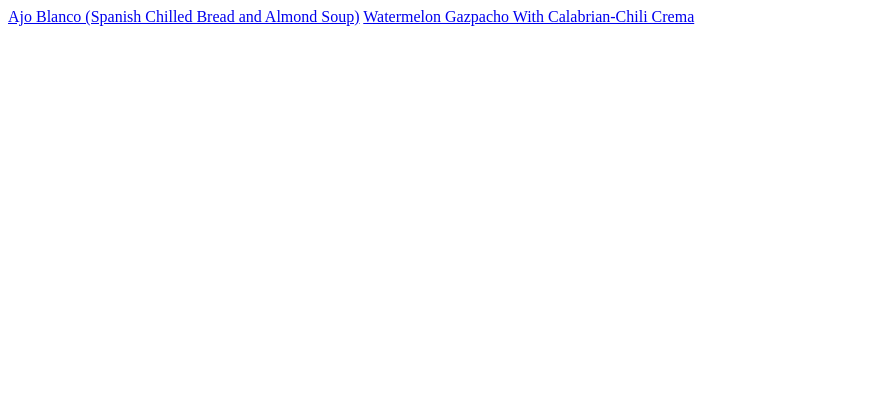
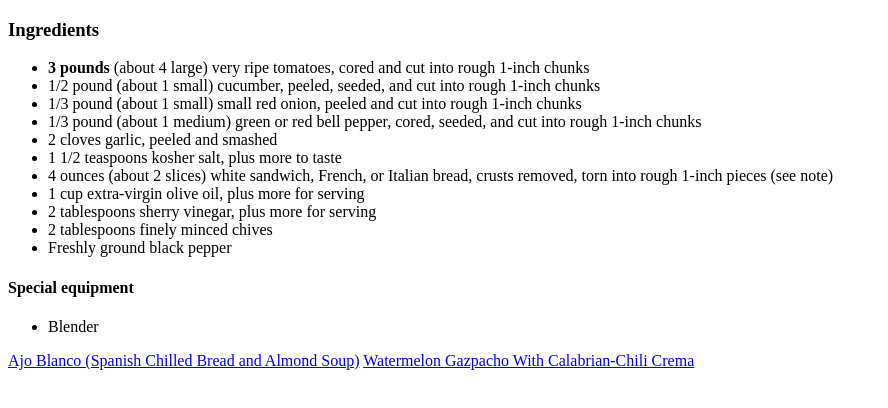
Before and after one commit to mcnimmirgmailcom/HTML-Recept-vning, a plain HTML site: page index.html in a window 1280 px wide. Shown: the whole page, without its empty margins (0-888 px from the left). Drawn offline with Linux system fonts and the light colour scheme.

Commit message:
Update index.html
added structure and ingredients

```diff
--- a/index.html
+++ b/index.html
@@ -1,6 +1,53 @@
+<!DOCTYPE html>
+<html lang="en">
+    <head>
+    <meta charset="utf-8">
+    <meta name="viewport" content="width=device-width, initial-scale=1.0">
+    <title>Sidans titel</title>
+    </head>
+<body>
+   <main>
 
+
+<h3>Ingredients</h3>
+            <ul>
+                <li>
+                    <strong>3 pounds</strong> (about 4 large) very ripe tomatoes, cored and cut
+                    into rough 1-inch chunks
+                </li>
+                <li>
+                    1/2 pound (about 1 small) cucumber, peeled, seeded, and cut
+                    into rough 1-inch chunks
+                </li>
+                <li>
+                    1/3 pound (about 1 small) small red onion, peeled and cut
+                    into rough 1-inch chunks
+                </li>
+                <li>
+                    1/3 pound (about 1 medium) green or red bell pepper, cored,
+                    seeded, and cut into rough 1-inch chunks
+                </li>
+                <li>2 cloves garlic, peeled and smashed</li>
+                <li>1 1/2 teaspoons kosher salt, plus more to taste</li>
+                <li>
+                    4 ounces (about 2 slices) white sandwich, French, or Italian
+                    bread, crusts removed, torn into rough 1-inch pieces (see
+                    note)
+                </li>
+                <li>1 cup extra-virgin olive oil, plus more for serving</li>
+                <li>2 tablespoons sherry vinegar, plus more for serving</li>
+                <li>2 tablespoons finely minced chives</li>
+                <li>Freshly ground black pepper</li>
+            </ul>
+            <h4>Special equipment</h4>
+            <ul>
+                <li>Blender</li>
+            </ul>
 
 <a href="https://www.seriouseats.com/recipes/2017/07/ajo-blanco-spanish-bread-almond-cold-soup-recipe.html">Ajo Blanco
     (Spanish Chilled Bread and Almond Soup)</a>
 <a href="https://www.seriouseats.com/recipes/2018/07/watermelon-gazpacho-with-calabrian-chili-crema.html">Watermelon
     Gazpacho With Calabrian-Chili Crema</a>
+          </main>
+</body>
+</html>
```
